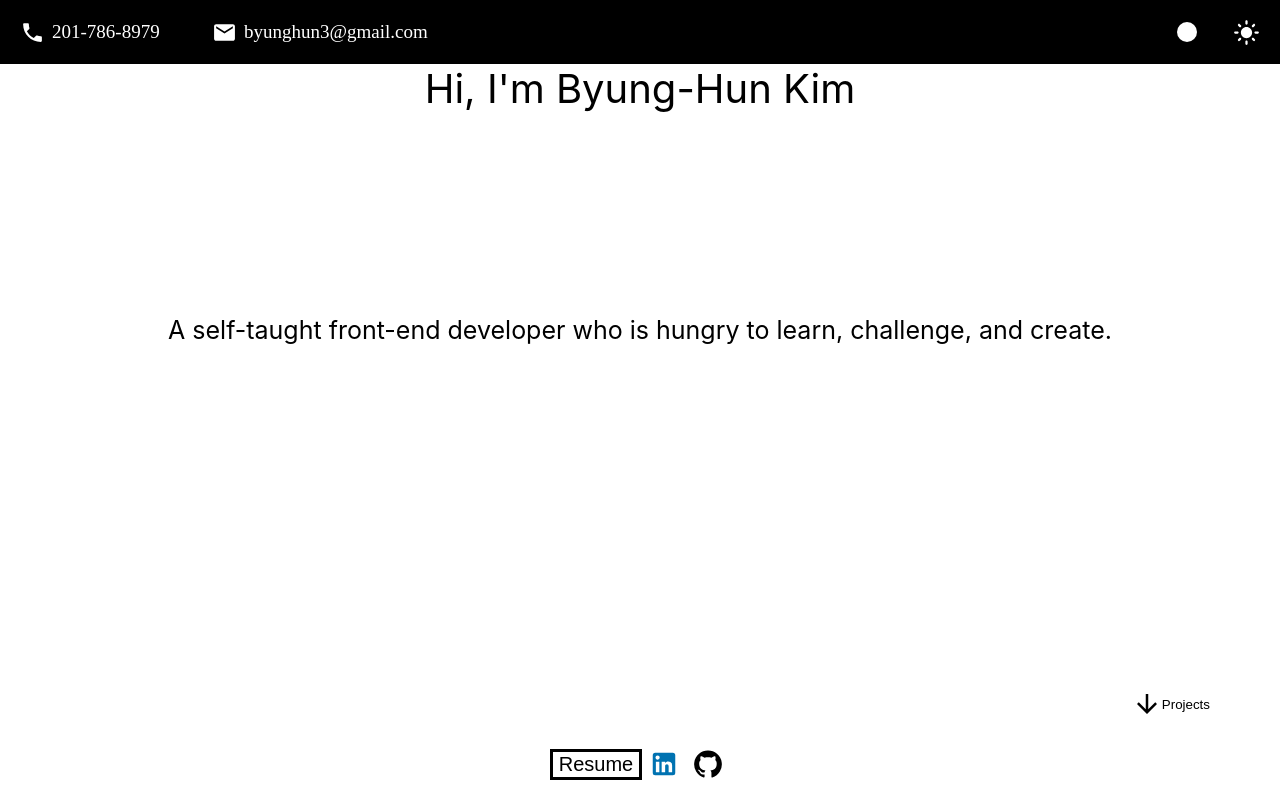
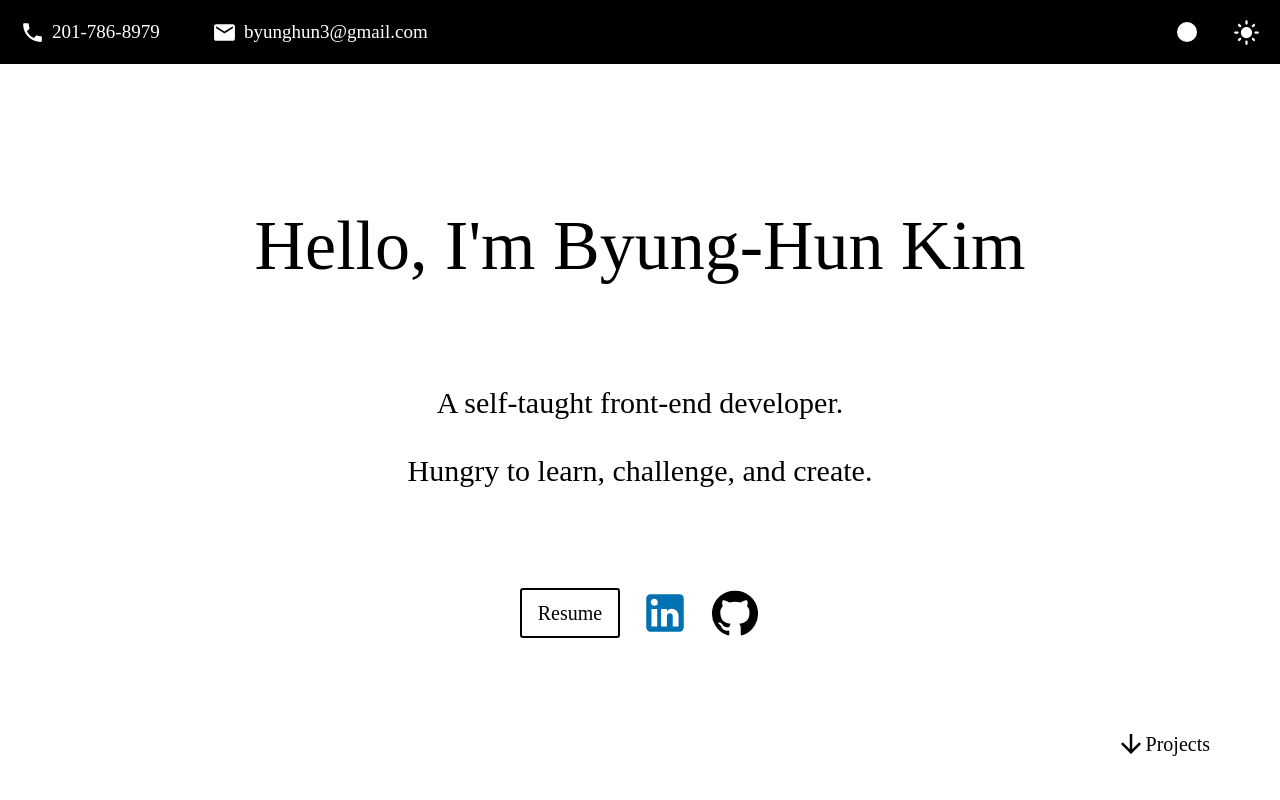
Before and after one commit to byunghun3/portfolio, a React (Create React App) app: page / in a window 1280 px wide. Built offline with nearby package versions, Linux system fonts and the light colour scheme.

Commit message:
style Profile section

```diff
--- a/src/components/Profile.tsx
+++ b/src/components/Profile.tsx
@@ -16,7 +16,7 @@ interface ProfileProps {
 const Content = styled.div`
     display: flex;
     flex-direction: column;
-    justify-content: space-between;
+    justify-content: center;
     align-items: center;
     min-height: 92vh;
     background-color: ${(props) => props.isDarkMode ? "black" : "white"};
@@ -25,25 +25,38 @@ const Content = styled.div`
 
 const Greeting = styled.div`
     display: flex;
-    font-size: 4rem;
+    font-family: "Russo One";
+    font-size: 7rem;
 `;
 
 const Intro = styled.div`
     display: flex;
-    font-size: 2.5rem;
+    margin-top: 10rem;
+    font-family: "Josefin Sans";
+    font-size: 3rem;
 `;
 
 const Links = styled.div`
     display: flex;
+    align-items: center;
+    margin-top: 10rem;
     margin-bottom: 2rem;
 `;
 
 const Resume = styled.button`
-    border: solid ${(props) => props.isDarkMode ? "white" : "black"};
+    height: 5rem;
+    width: 10rem;
+    margin: 0 1rem;
+    // margin: 0 0.7rem;
+    border: solid ${(props) => props.isDarkMode ? "white" : "black"} 0.2rem;
+    border-radius: 0.3rem;
     background-color: ${(props) => props.isDarkMode ? "black" : "white"};
     color: ${(props) => props.isDarkMode ? "white" : "black"};
+    font-family: "Josefin Sans";
     font-size: 2rem;
     &:hover {
+        background-color: ${(props) => props.isDarkMode ? "white" : "black"};
+        color: ${(props) => props.isDarkMode ? "black" : "white"};
         cursor: pointer;
     }
 `;
@@ -51,14 +64,17 @@ const Resume = styled.button`
 const ScrollButton = styled.button`
     position: absolute;
     right: 5%;
-    bottom: 10%;
+    bottom: 5%;
     display: flex;
     justify-content: center;
     align-items: center;
     border: none;
     background: none;
     color: ${(props) => props.isDarkMode ? "white" : "black"};
+    font-family: "Josefin Sans";
+    font-size: 2rem;
     &:hover {
+        transform: scale(1.25);
         cursor: pointer;
     }
 `;
@@ -83,8 +99,8 @@ export const Profile: FC<ProfileProps> = ({ projectsHash }) => {
                 contactHash="#contact"
             />
             <Content isDarkMode={isDarkMode}>
-                <Greeting>Hi, I&apos;m Byung-Hun Kim</Greeting>
-                <Intro>A self-taught front-end developer who is hungry to learn, challenge, and create.</Intro>
+                <Greeting>Hello, I&apos;m Byung-Hun Kim</Greeting>
+                <Intro>A self-taught front-end developer.<br /><br /> Hungry to learn, challenge, and create.</Intro>
                 <NavHashLink smooth to={projectsHash}>
                     <ScrollButton type="button" onClick={handleClick} isDarkMode={isDarkMode}>
                         {/* <Arrow src={DownArrow} /> */}
@@ -101,19 +117,27 @@ export const Profile: FC<ProfileProps> = ({ projectsHash }) => {
                     </a>
                     <LinkedInIcon
                         sx={{
-                            margin: "0 0.7rem",
+                            margin: "0 1rem",
+                            // margin: "0 0.7rem",
                             color: "#0072b1",
-                            fontSize: "3rem",
+                            fontSize: "5rem",
                             "&:hover": {
+                                borderRadius: "0.5rem",
+                                backgroundColor: "#0072b1",
+                                color: "white",
                                 cursor: "pointer"
                             }
                         }}
                     />
                     <GitHubIcon
                         sx={{
-                            margin: "0 0.7rem",
-                            fontSize: "3rem",
+                            margin: "0 1rem",
+                            // margin: "0 0.7rem",
+                            fontSize: "5rem",
                             "&:hover": {
+                                borderRadius: "0.5rem",
+                                backgroundColor: `${isDarkMode ? "white" : "black"}`,
+                                color: `${isDarkMode ? "black" : "white"}`,
                                 cursor: "pointer"
                             }
                         }}
```
